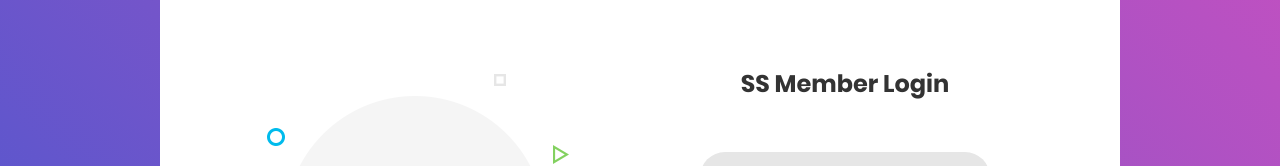
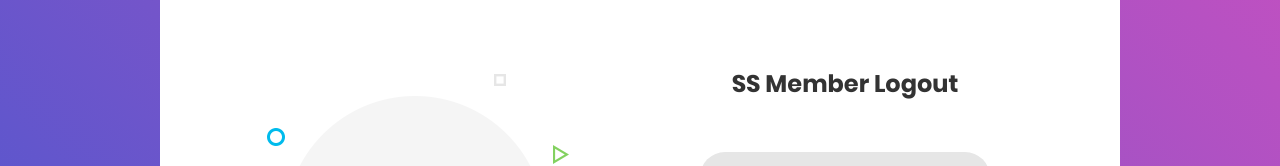
Before and after one commit to RuchiGoyal04/CICD_test, a plain HTML site: page index.html in a window 1280 px wide. Shown: the part 168-334 px from the top of the page. Drawn offline with Linux system fonts and the light colour scheme; a web font is replaced by a local one.

Commit message:
Update index.html

```diff
--- a/index.html
+++ b/index.html
@@ -32,7 +32,7 @@
 
 				<form class="login100-form validate-form">
 					<span class="login100-form-title">
-						SS Member Login
+						SS Member Logout
 					</span>
 
 					<div class="wrap-input100 validate-input" data-validate = "Valid email is required: ex@abc.xyz">
```
